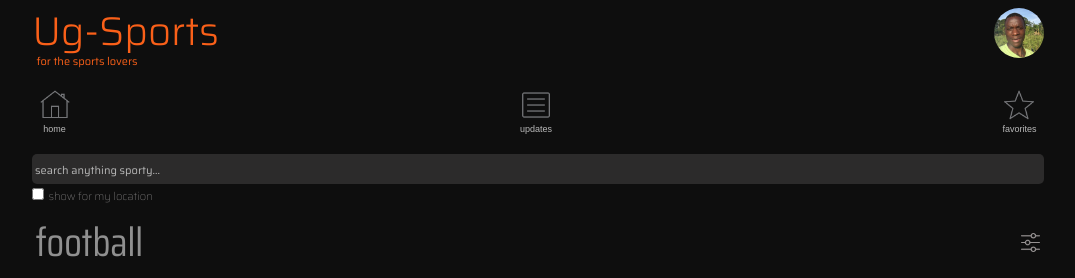
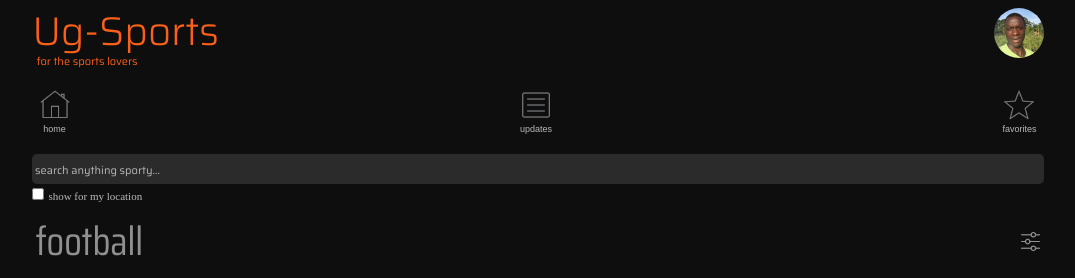
Before and after one commit to Mwesigwai/sportsApp, a React (Vite) app: page / in a window 1280 px wide. Shown: the top 278 px of the page, without its empty margins (102-1177 px from the left). Built offline with nearby package versions, Linux system fonts and the light colour scheme.

Commit message:
modified the search components show sports for my locaition

```diff
--- a/src/components/pages/pageComponents/searchComponent.tsx
+++ b/src/components/pages/pageComponents/searchComponent.tsx
@@ -1,11 +1,11 @@
 import React from "react";
 
-type searchComponentProps ={
-    setSearchItem:React.Dispatch<React.SetStateAction<string>>;
-    searchText:string;
+type searchComponentProps = {
+    setSearchItem: React.Dispatch<React.SetStateAction<string>>;
+    searchText: string;
 }
 
-const SearchComponent:React.FC<searchComponentProps> = ({setSearchItem, searchText}) => {
+const SearchComponent: React.FC<searchComponentProps> = ({ setSearchItem, searchText }) => {
     return (
         <div className="searchComponent">
             <form>
@@ -19,11 +19,15 @@ const SearchComponent:React.FC<searchComponentProps> = ({setSearchItem, searchTe
 
                 <div id="checkLabel">
                     <div className="displayOptionGroup">
-                        <input
-                            type="checkbox"
-                            name="showNearbySports"
-                            id="showNearbySports" />
-                        <span>show for my location</span>
+                        <label style={{color:'#bababa', fontFamily:"Sans serif", fontSize:11}}>
+                            <input
+                                type="checkbox"
+                                name="showNearbySports"
+                                id="showNearbySports"
+                            />
+                            {}
+                            show for my location
+                        </label>
                     </div>
                 </div>
             </form>
```
